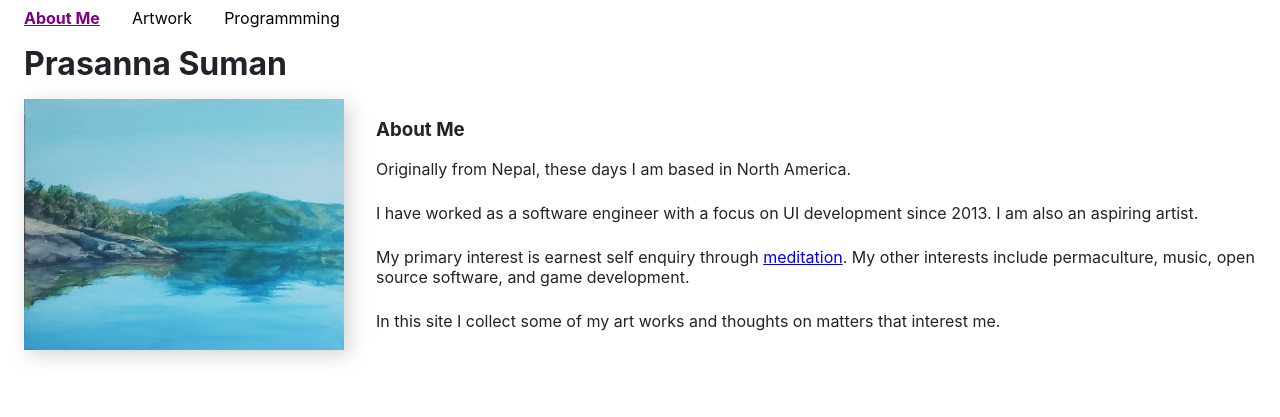
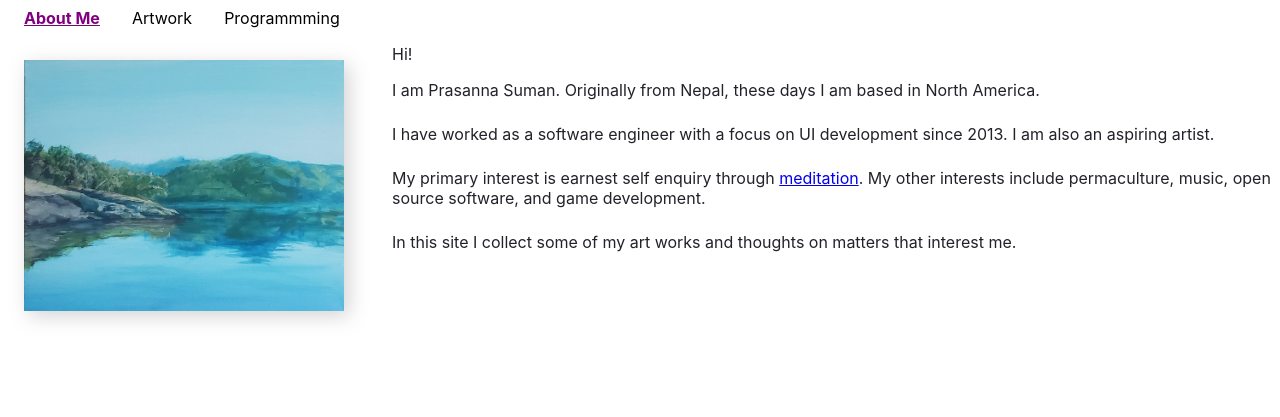
Before and after one commit to tux4/tux4.github.io, a Gatsby site: page / in a window 1280 px wide. Built offline with nearby package versions, Linux system fonts and the light colour scheme; Gatsby itself is replaced by a stand-in of ours.

Commit message:
Change some text

```diff
--- a/src/pages/artwork/index.tsx
+++ b/src/pages/artwork/index.tsx
@@ -82,7 +82,6 @@ const ArtworkPage: React.FC<PageProps> = ({ data, location }) => {
   return (
     <main style={pageStyles}>
       <Navigation location={location} />
-      <Heading>Prasanna Suman</Heading>
       <Content>
         <h3>Artwork</h3>
         <ImageGallery
--- a/src/pages/index.tsx
+++ b/src/pages/index.tsx
@@ -49,19 +49,20 @@ const Intro = styled.div`
 
 const SImage = styled(Image)`
   filter: drop-shadow(5px 5px 10px lightgray);
+  margin: 2rem 1rem;
 `;
 
 const IndexPage: React.FC<PageProps> = ({ location }) => {
   return (
     <main style={pageStyles}>
       <Navigation location={location} />
-      <Heading>Prasanna Suman</Heading>
       <MainContent>
         <SImage source={MainImage} title="" medium="" />
         <Intro>
-          <h3>About Me</h3>
+          <p>Hi!</p>
           <p style={paragraphStyles}>
-            Originally from Nepal, these days I am based in North America.
+            I am Prasanna Suman. Originally from Nepal, these days I am based in
+            North America.
           </p>
           <p style={paragraphStyles}>
             I have worked as a software engineer with a focus on UI development
--- a/src/pages/programming/index.tsx
+++ b/src/pages/programming/index.tsx
@@ -13,7 +13,6 @@ const ProgrammingPage: React.FC<PageProps> = ({ data, location }) => {
   return (
     <main style={pageStyles}>
       <Navigation location={location} />
-      <Heading>Prasanna Suman</Heading>
       <Content>
         <h3>Programming Projects</h3>
         <p>
```
